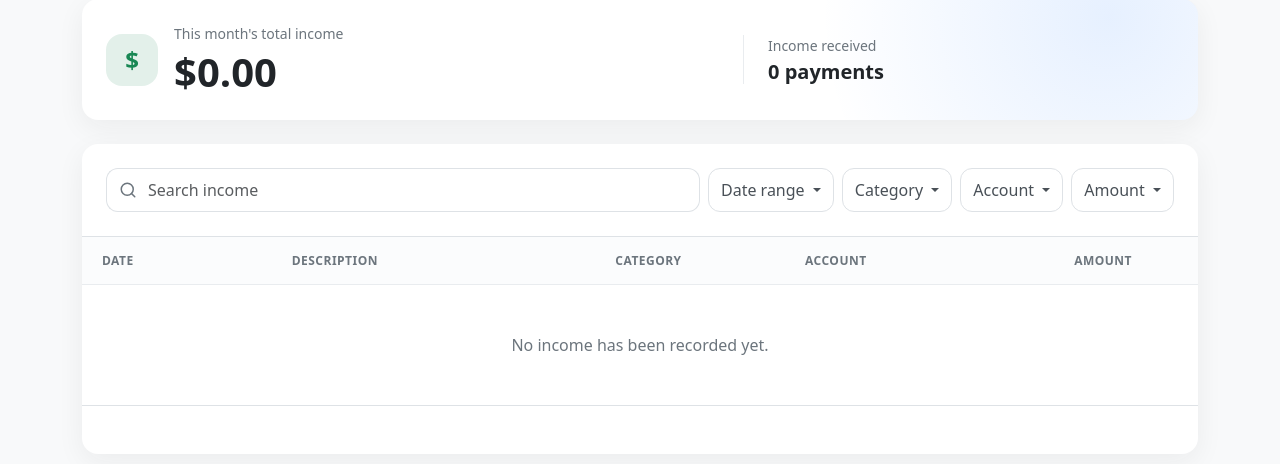
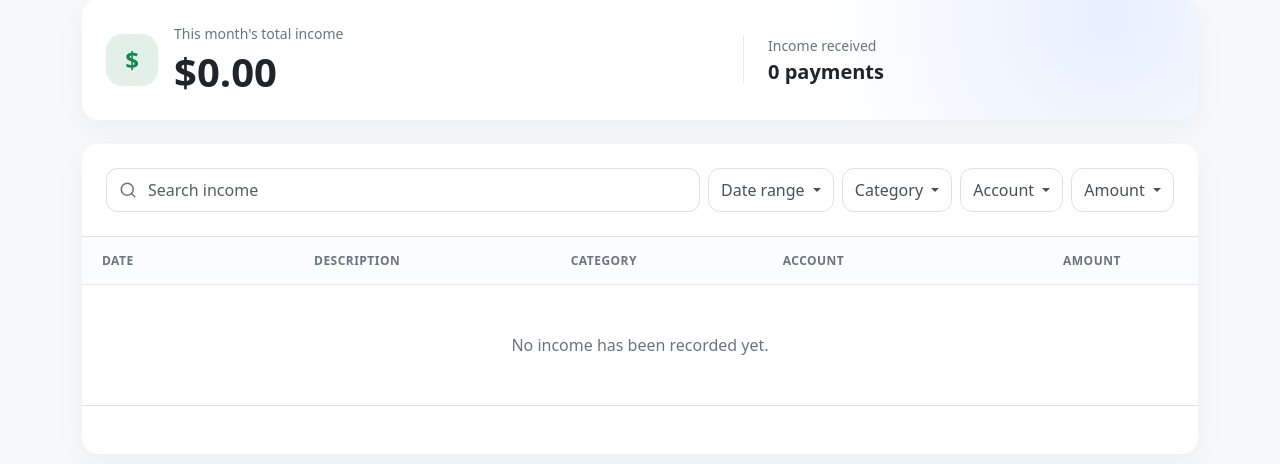
Before and after one commit to MottyFeferkorn/BudgetBoard, a Flask app: page /income in a window 1280 px wide. Shown: the part 242-706 px from the top of the page. Run offline with Flask 3, Linux system fonts and the light colour scheme; a user stored in the database is signed in; some libraries are stand-ins or nearby versions.

Commit message:
income ui  optimizations

```diff
--- a/static/style.css
+++ b/static/style.css
@@ -505,11 +505,11 @@ main {
 }
 
 .income-table .income-col-standard {
-    width: 17%;
+    width: 19%;
 }
 
 .income-table .income-col-description {
-    width: 29%;
+    width: 23%;
 }
 
 .income-table .income-col-account {
```
Also changed, not shown: budget.db, 1 other file.
